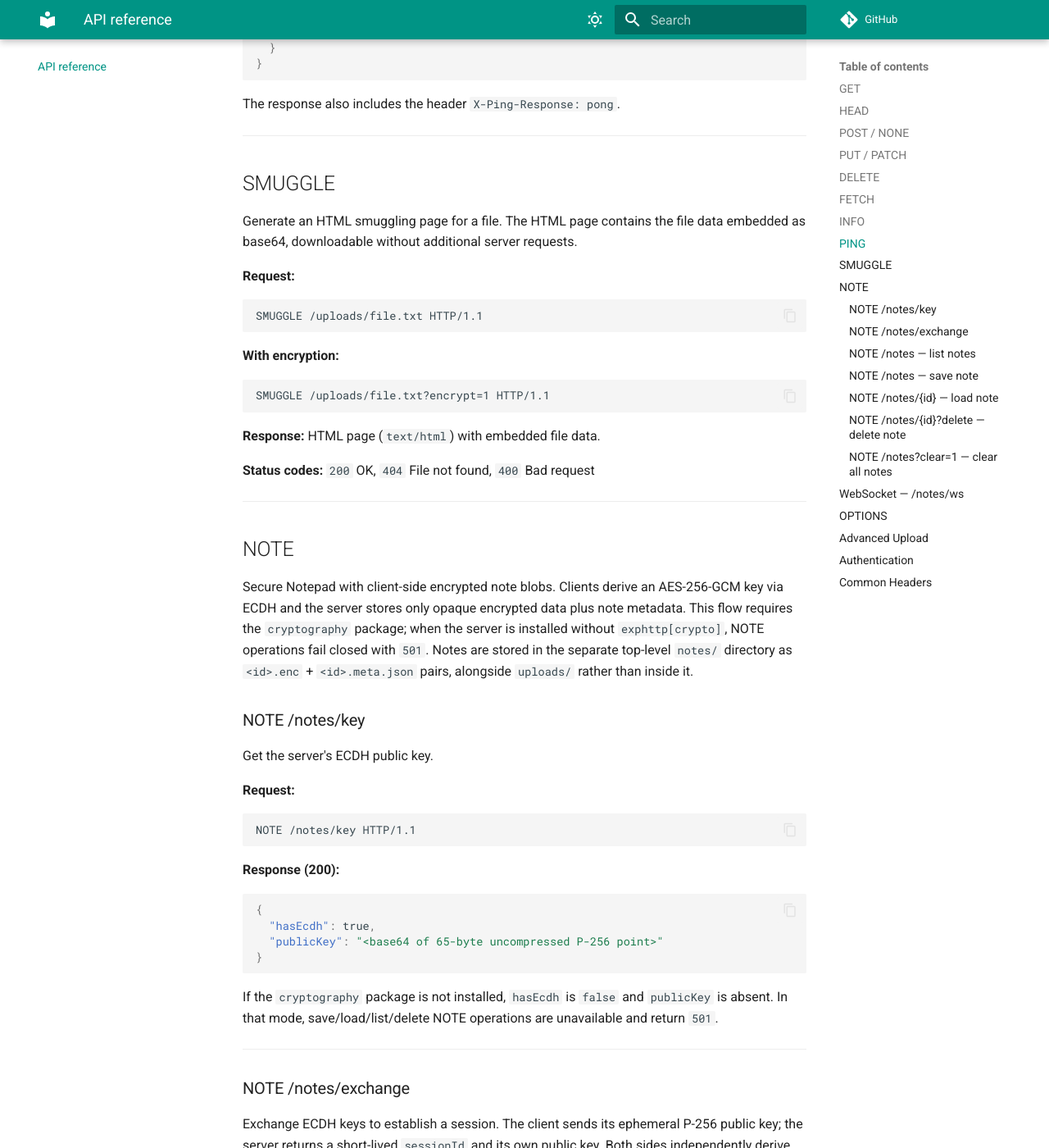
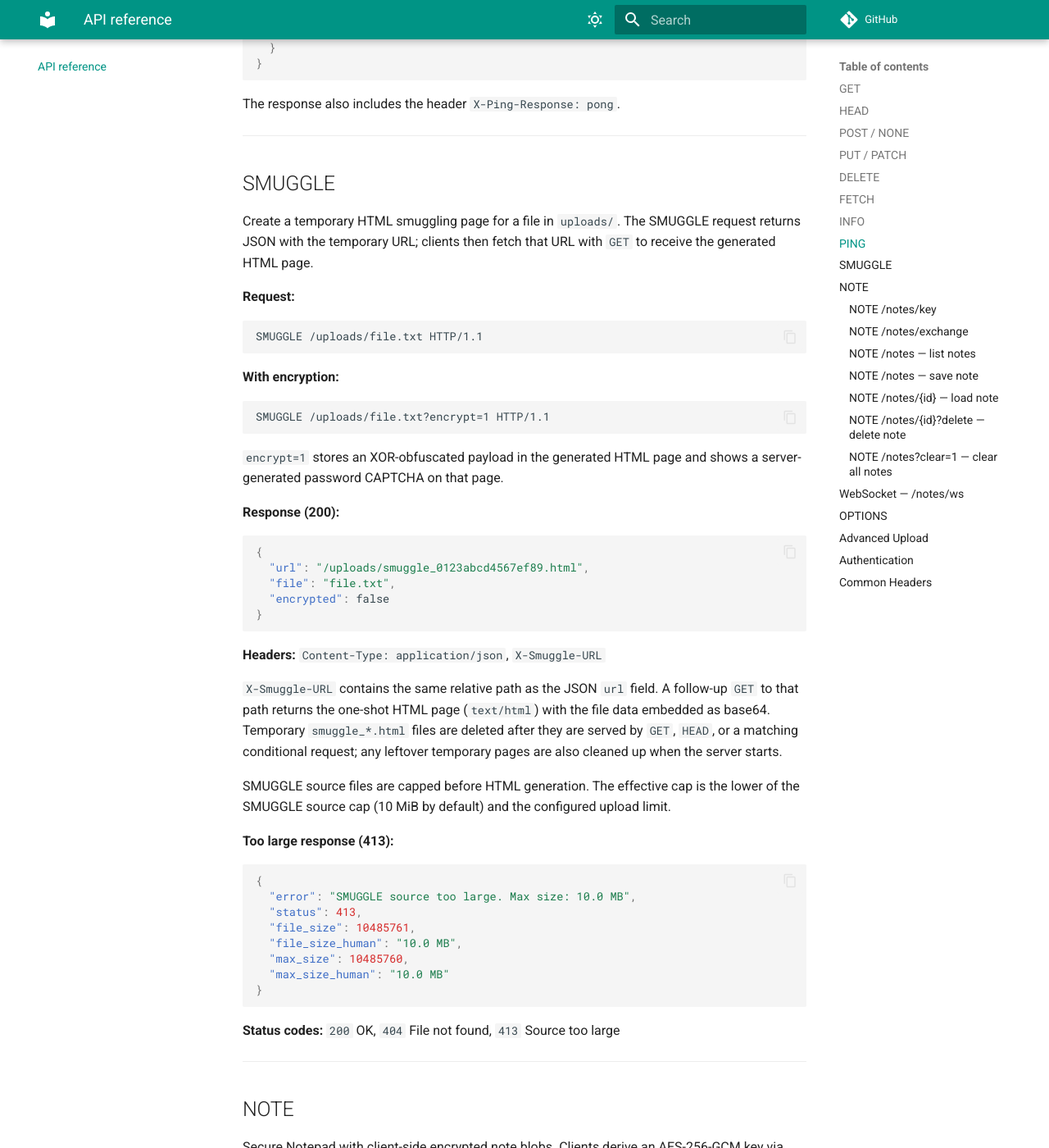
Before and after one commit to gkumurzhi/ExperimentalServer, an MkDocs documentation site: the page built from docs/api.md, in a window 1280 px wide and 1400 px high, scrolled down 4575 px. Shown: the whole window at 82% size. Built offline with MkDocs 1.6.1 and Material for MkDocs 9.7.7, drawn with Linux system fonts in a browser that asks for light colours; comment, search, counter and statistics services are not loaded.

Commit message:
Close STAGE-009: Correct SMUGGLE API Contract Docs

````diff
--- a/docs/api.md
+++ b/docs/api.md
@@ -223,7 +223,9 @@ The response also includes the header `X-Ping-Response: pong`.
 
 ## SMUGGLE
 
-Generate an HTML smuggling page for a file. The HTML page contains the file data embedded as base64, downloadable without additional server requests.
+Create a temporary HTML smuggling page for a file in `uploads/`. The SMUGGLE
+request returns JSON with the temporary URL; clients then fetch that URL with
+`GET` to receive the generated HTML page.
 
 **Request:**
 ```
@@ -235,9 +237,43 @@ SMUGGLE /uploads/file.txt HTTP/1.1
 SMUGGLE /uploads/file.txt?encrypt=1 HTTP/1.1
 ```
 
-**Response:** HTML page (`text/html`) with embedded file data.
+`encrypt=1` stores an XOR-obfuscated payload in the generated HTML page and
+shows a server-generated password CAPTCHA on that page.
 
-**Status codes:** `200` OK, `404` File not found, `400` Bad request
+**Response (200):**
+```json
+{
+  "url": "/uploads/smuggle_0123abcd4567ef89.html",
+  "file": "file.txt",
+  "encrypted": false
+}
+```
+
+**Headers:** `Content-Type: application/json`, `X-Smuggle-URL`
+
+`X-Smuggle-URL` contains the same relative path as the JSON `url` field. A
+follow-up `GET` to that path returns the one-shot HTML page (`text/html`) with
+the file data embedded as base64. Temporary `smuggle_*.html` files are deleted
+after they are served by `GET`, `HEAD`, or a matching conditional request; any
+leftover temporary pages are also cleaned up when the server starts.
+
+SMUGGLE source files are capped before HTML generation. The effective cap is
+the lower of the SMUGGLE source cap (10 MiB by default) and the configured
+upload limit.
+
+**Too large response (413):**
+```json
+{
+  "error": "SMUGGLE source too large. Max size: 10.0 MB",
+  "status": 413,
+  "file_size": 10485761,
+  "file_size_human": "10.0 MB",
+  "max_size": 10485760,
+  "max_size_human": "10.0 MB"
+}
+```
+
+**Status codes:** `200` OK, `404` File not found, `413` Source too large
 
 ---
 
````
Also changed, not shown: API.md (+39 -3 lines), README.md (+7 -4 lines), implementation-plan/20260428-154031/change-log.md (+6 -0 lines), implementation-plan/20260428-154031/stage-reports/STAGE-009-20260428-233531.md (added, +60 -0 lines), implementation-plan/20260428-154031/stage-status.md (+1 -1 lines), implementation-plan/20260428-154031/stages/STAGE-009-api-smuggle-contract-docs.md (+8 -2 lines).
